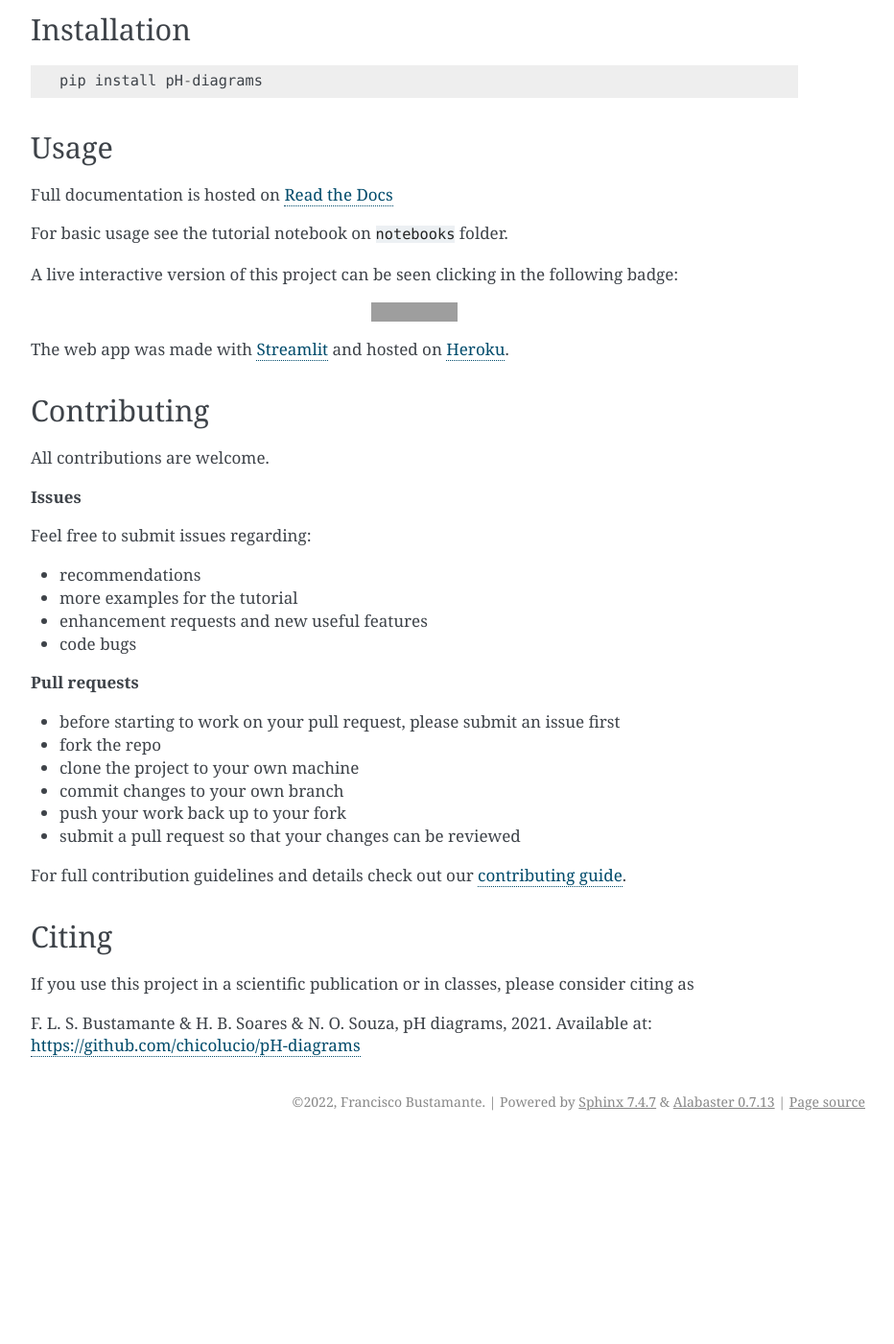
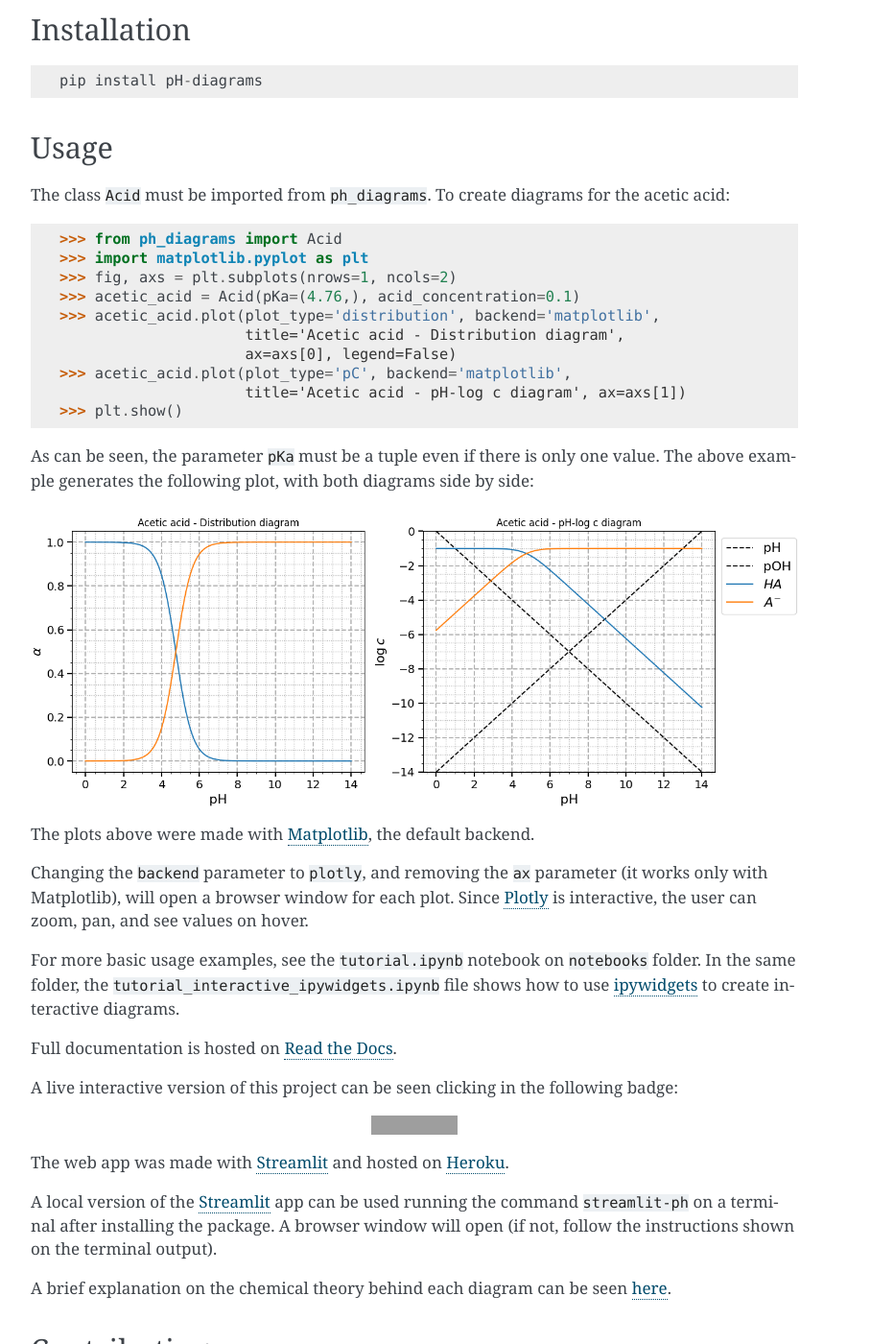
Before and after one commit to chicolucio/pH-diagrams, a Sphinx documentation site: the page built from docs/readme.rst, in a window 1280 px wide and 1400 px high, scrolled down 650 px. Shown: the whole window at 96% size, without its empty margins (338-1270 px from the left). Built offline with Sphinx 7.4.7, drawn with Linux system fonts in a browser that asks for light colours; before the commit the page ends 1837 px from its top, so only the background shows below that; grey boxes are pictures that could not be loaded.

Commit message:
Updating README with usage

```diff
--- a/README.rst
+++ b/README.rst
@@ -46,9 +40,38 @@ Installation
 Usage
 =====
 
-Full documentation is hosted on `Read the Docs`_
+The class ``Acid`` must be imported from ``ph_diagrams``. To create diagrams for the
+acetic acid::
 
-For basic usage see the tutorial notebook on ``notebooks`` folder.
+   >>> from ph_diagrams import Acid
+   >>> import matplotlib.pyplot as plt
+   >>> fig, axs = plt.subplots(nrows=1, ncols=2)
+   >>> acetic_acid = Acid(pKa=(4.76,), acid_concentration=0.1)
+   >>> acetic_acid.plot(plot_type='distribution', backend='matplotlib',
+                        title='Acetic acid - Distribution diagram',
+                        ax=axs[0], legend=False)
+   >>> acetic_acid.plot(plot_type='pC', backend='matplotlib',
+                        title='Acetic acid - pH-log c diagram', ax=axs[1])
+   >>> plt.show()
+
+As can be seen, the parameter ``pKa`` must be a tuple even if there is only one value.
+The above example generates the following plot, with both diagrams side by side:
+
+.. image:: https://github.com/chicolucio/pH-diagrams/blob/master/images/acetic_acid.png?raw=true
+    :alt: acetic acid example
+    :align: center
+
+The plots above were made with Matplotlib_, the default backend.
+
+Changing the ``backend`` parameter to ``plotly``, and removing the ``ax`` parameter
+(it works only with Matplotlib), will open a browser window for each plot.
+Since Plotly_ is interactive, the user can zoom, pan, and see values on hover.
+
+For more basic usage examples, see the ``tutorial.ipynb`` notebook on ``notebooks`` folder.
+In the same folder, the ``tutorial_interactive_ipywidgets.ipynb`` file shows how to
+use ipywidgets_ to create interactive diagrams.
+
+Full documentation is hosted on `Read the Docs`_.
 
 A live interactive version of this project can be seen clicking in the following badge:
 
@@ -58,6 +81,13 @@ A live interactive version of this project can be seen clicking in the following
     :target: https://phdiagrams.herokuapp.com/
 
 The web app was made with Streamlit_ and hosted on Heroku_.
+
+A local version of the Streamlit_ app can be used running the command ``streamlit-ph``
+on a terminal after installing the package. A browser window will open (if not, follow
+the instructions shown on the terminal output).
+
+A brief explanation on the chemical theory behind each diagram can be seen
+`here <https://phdiagrams.herokuapp.com/How_to_use_and_theory>`_.
 
 
 Contributing
@@ -92,10 +122,13 @@ Citing
 
 If you use this project in a scientific publication or in classes, please consider citing as
 
-F. L. S. Bustamante & H. B. Soares & N. O. Souza, pH diagrams, 2021.
-Available at: https://github.com/chicolucio/pH-diagrams
+   F. L. S. Bustamante & H. B. Soares & N. O. Souza, pH diagrams, 2021.
+   Available at: https://github.com/chicolucio/pH-diagrams
 
+.. _Matplotlib: https://matplotlib.org
 .. _Streamlit: https://streamlit.io
 .. _Heroku: https://www.heroku.com
+.. _Plotly: https://plotly.com/python/
 .. _contributing guide: CONTRIBUTING.rst
 .. _Read the Docs: https://ph-diagrams.readthedocs.io/en/latest/?badge=latest
+.. _ipywidgets: https://ipywidgets.readthedocs.io/en/stable/
--- a/docs/conf.py
+++ b/docs/conf.py
@@ -283,6 +283,7 @@ intersphinx_mapping = {
     "pyscaffold": ("https://pyscaffold.org/en/stable", None),
     "chempy": ("https://github.com/bjodah/chempy", None),
     "streamlit": ("https://docs.streamlit.io/", None),
+    "plotly": ("https://plotly.com/python/", None),
 }
 
 print(f"loading configurations for {project} {version} ...", file=sys.stderr)
```
Also changed, not shown: other parts of README.rst (+5 -11 lines), images/acetic_acid.png (added).
